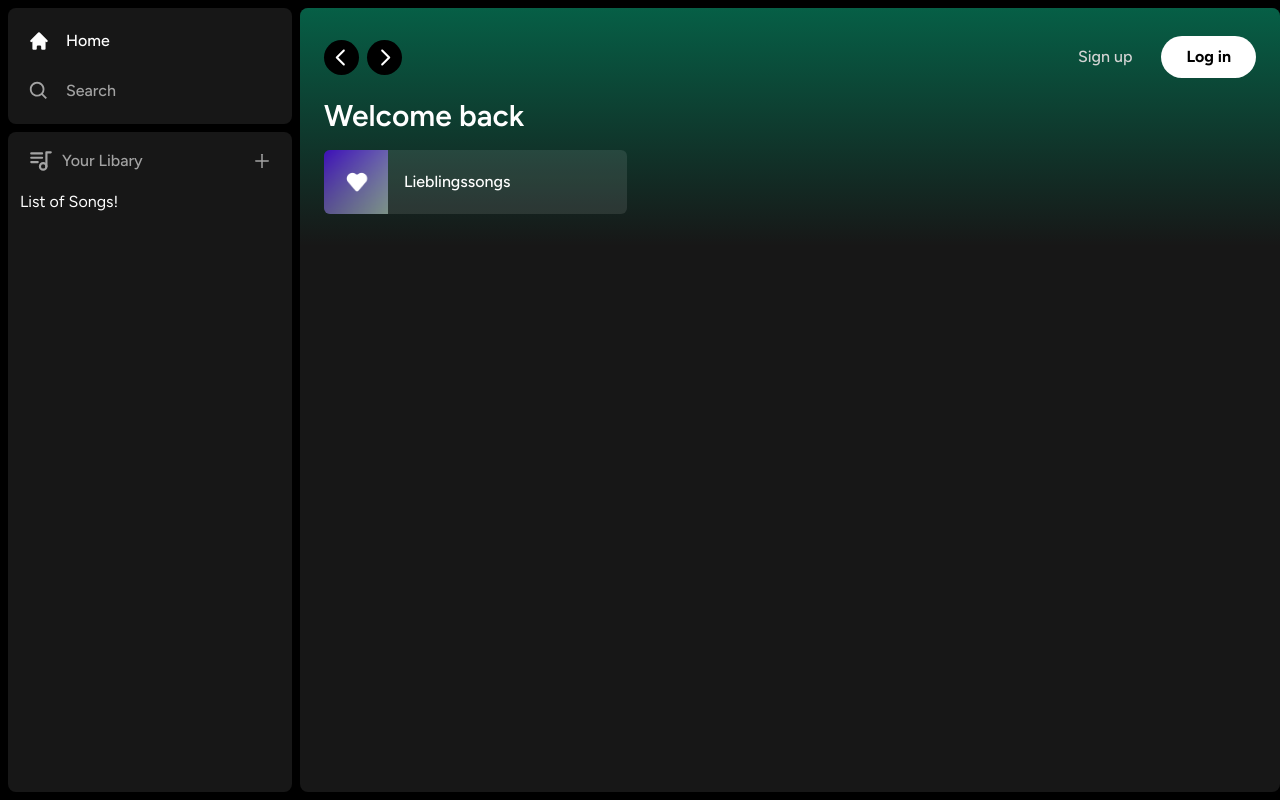
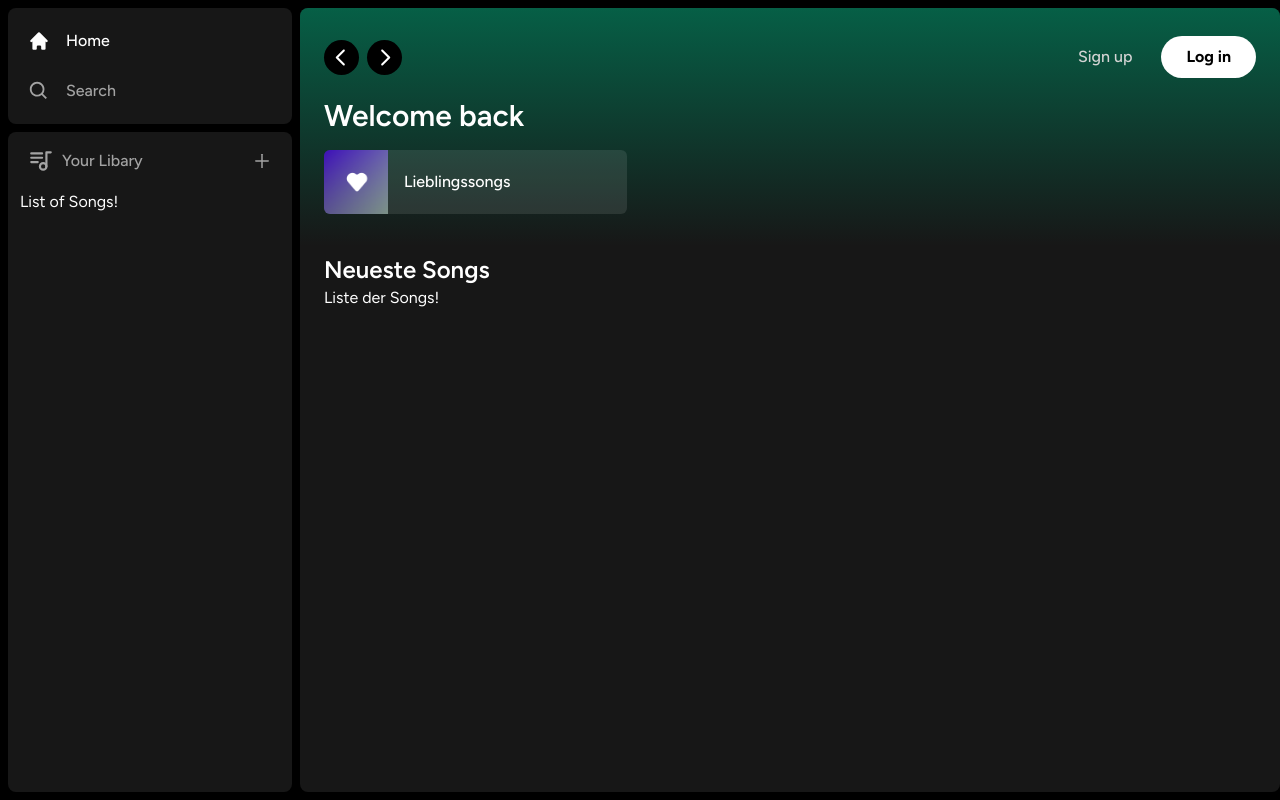
Before and after one commit to MirkoMajchrzak/fullstack, a Next.js app: page / in a window 1280 px wide. Built offline with nearby package versions, Linux system fonts and the light colour scheme.

Commit message:
before supabase

```diff
--- a/app/(site)/page.tsx
+++ b/app/(site)/page.tsx
@@ -18,6 +18,14 @@ export default function Home() {
       </div>
     </div>
   </Header>
+  <div className="mt-2 mb-7 px-6">
+    <div className="flex justify-between items-center">
+      <h1 className="text-white text-2xl font-semibold">Neueste Songs</h1>
+    </div>
+    <div className="">
+      Liste der Songs!
+    </div>
+  </div>
 </div>
   )
 }
--- a/components/ListItem.tsx
+++ b/components/ListItem.tsx
@@ -23,7 +23,7 @@ const ListItem: React.FC<ListItemProps> = ({
         router.push(href);
     }
     return (
-        <button className="relative group flex items-center rounded-md overflow-hidden gap-x-4 bg-neutral-100/10 hover:bg-neutral-100/20 transition pr-4">
+        <button onClick={onClick} className="relative group flex items-center rounded-md overflow-hidden gap-x-4 bg-neutral-100/10 hover:bg-neutral-100/20 transition pr-4">
             <div className="relative min-h-[64px] min-w-[64px]">
                 <Image
                     className="object-cover"
```
